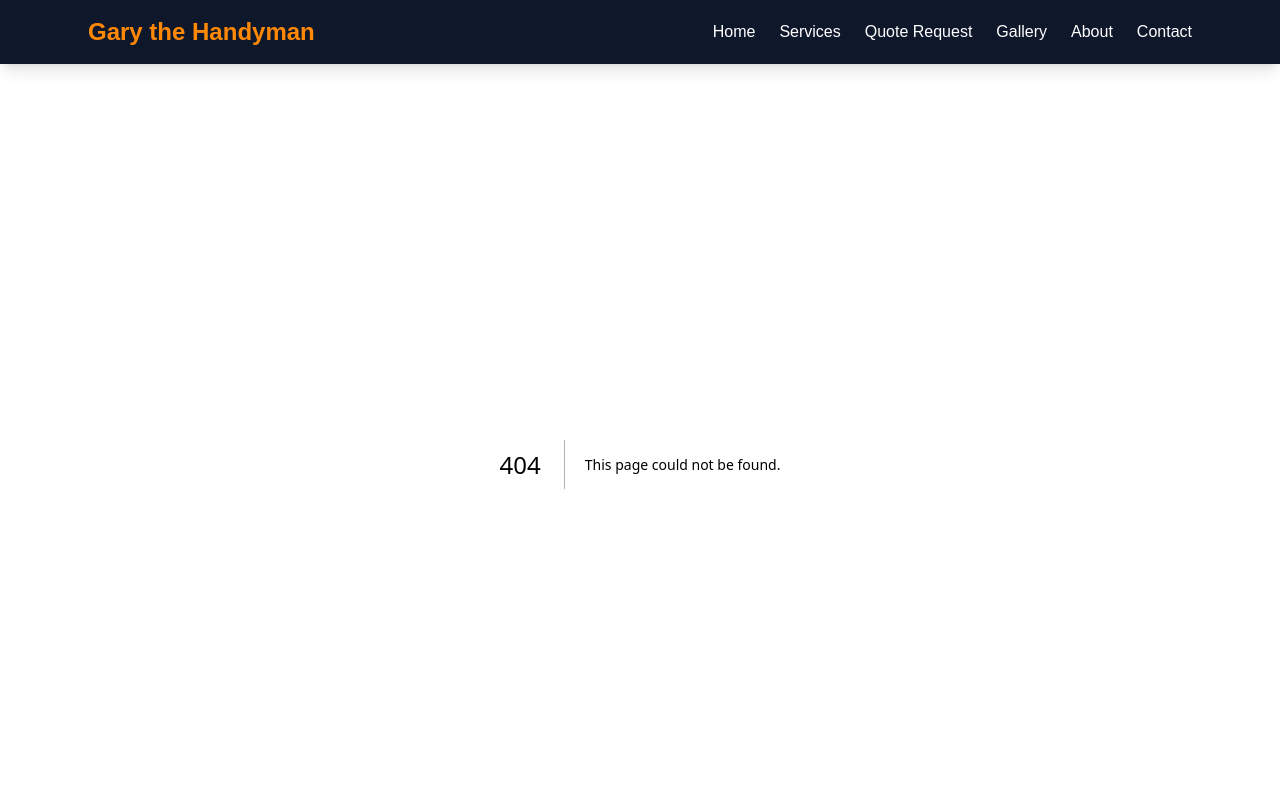
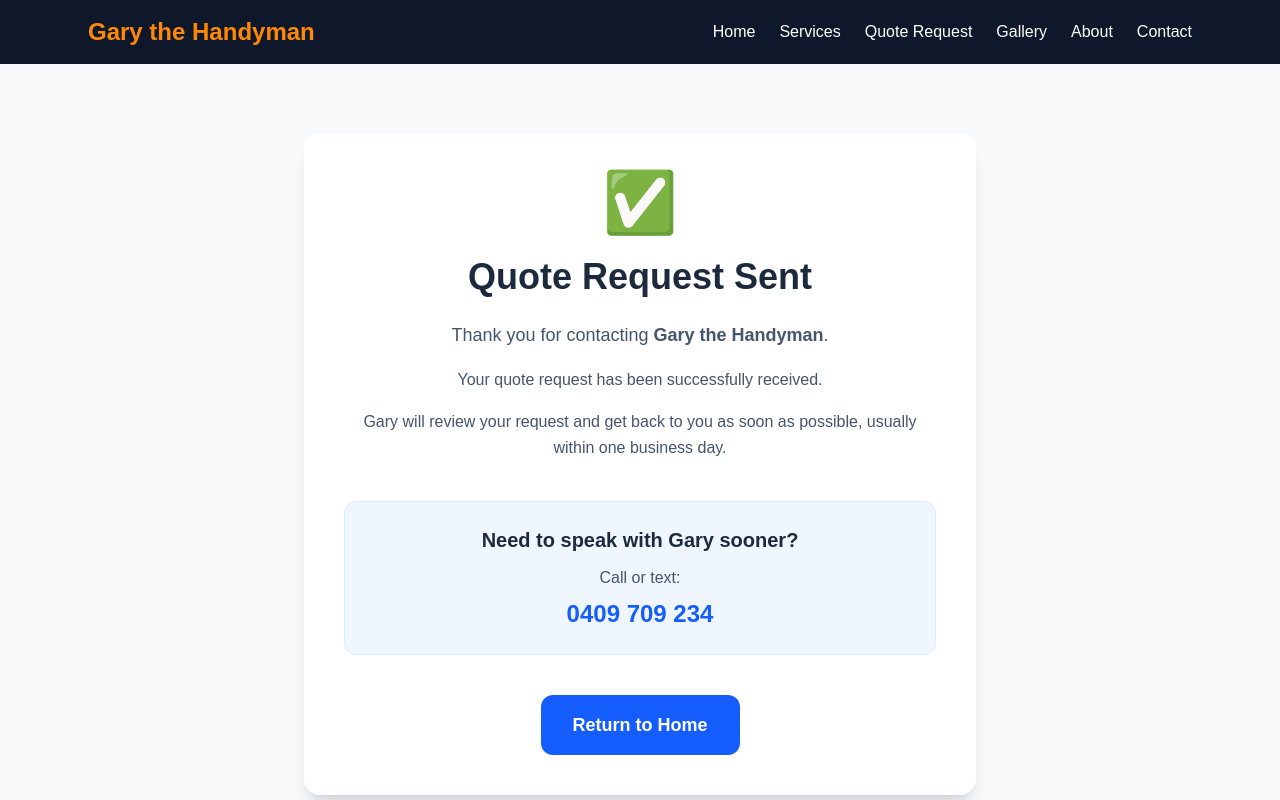
Before and after one commit to Kiddo-Ent/gary-the-handyman, a Next.js app: page /quote/success in a window 1280 px wide. Before the commit this address had no page. Shown: the top 800 px of the page. Built offline with nearby package versions, Linux system fonts and the light colour scheme.

Commit message:
Change to quote success page

```diff
--- /dev/null
+++ b/app/quote/success/page.tsx
@@ -0,0 +1,56 @@
+export default function QuoteSuccessPage() {
+  return (
+    <main className="min-h-screen bg-slate-50 flex items-center justify-center px-6">
+      <div className="max-w-2xl w-full rounded-2xl bg-white p-10 shadow-xl text-center">
+
+        <div className="text-6xl mb-6">
+          ✅
+        </div>
+
+        <h1 className="text-4xl font-bold text-slate-800">
+          Quote Request Sent
+        </h1>
+
+        <p className="mt-6 text-lg text-slate-600 leading-relaxed">
+          Thank you for contacting <strong>Gary the Handyman</strong>.
+        </p>
+
+        <p className="mt-4 text-slate-600 leading-relaxed">
+          Your quote request has been successfully received.
+        </p>
+
+        <p className="mt-4 text-slate-600 leading-relaxed">
+          Gary will review your request and get back to you as soon as possible,
+          usually within one business day.
+        </p>
+
+        <div className="mt-10 rounded-xl bg-blue-50 border border-blue-100 p-6">
+
+          <h2 className="text-xl font-semibold text-slate-800">
+            Need to speak with Gary sooner?
+          </h2>
+
+          <p className="mt-3 text-slate-600">
+            Call or text:
+          </p>
+
+          <a
+            href="tel:0409709234"
+            className="mt-2 block text-2xl font-bold text-blue-600 hover:underline"
+          >
+            0409 709 234
+          </a>
+
+        </div>
+
+        <a
+          href="/"
+          className="mt-10 inline-flex rounded-xl bg-blue-600 px-8 py-4 text-lg font-semibold text-white transition hover:bg-blue-700"
+        >
+          Return to Home
+        </a>
+
+      </div>
+    </main>
+  );
+}
```
